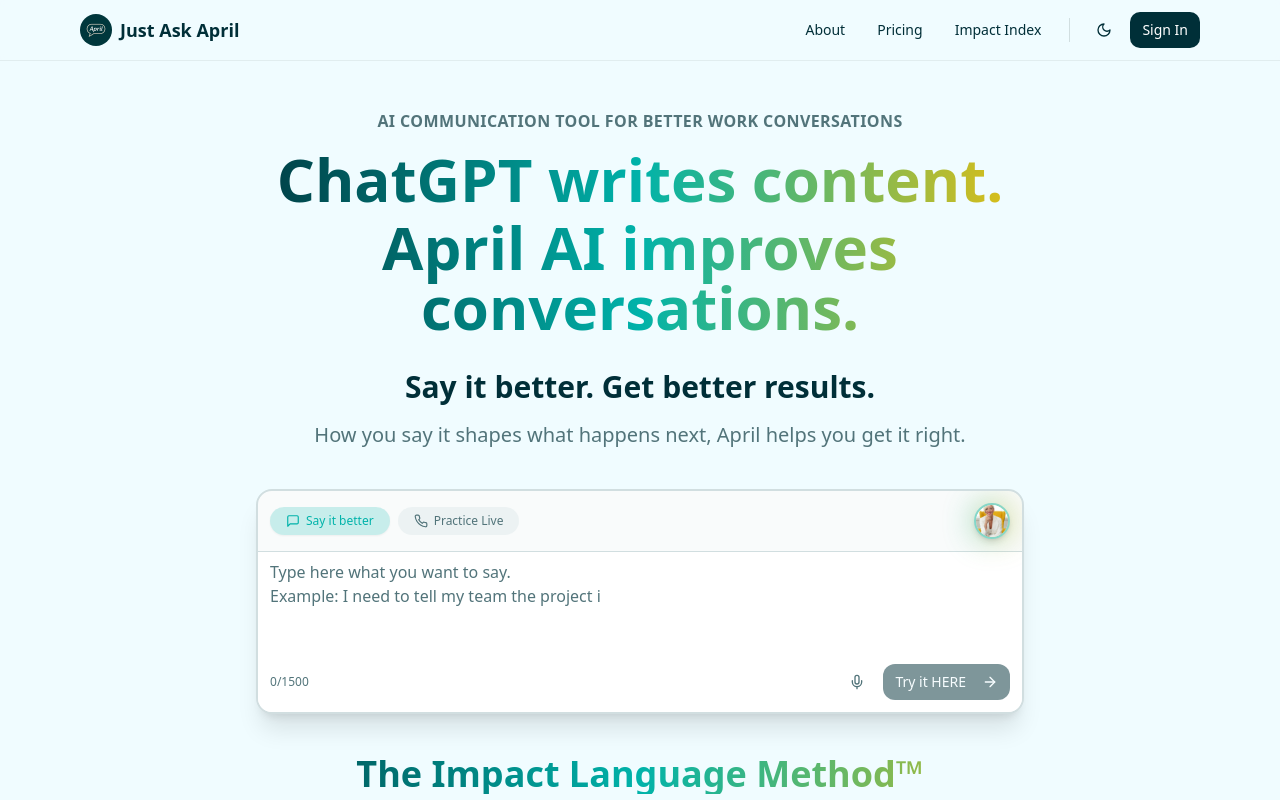
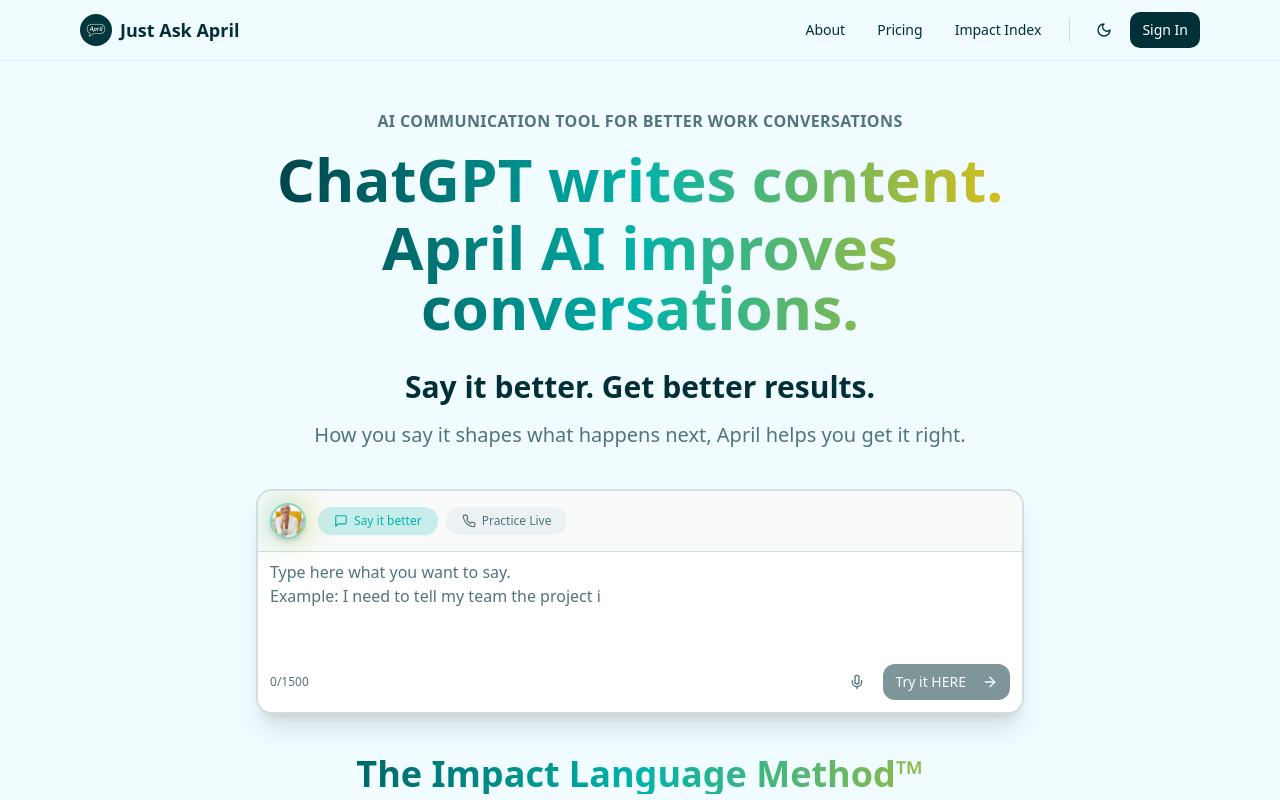
Before and after one commit to askaprilai/just-ask-april, a React (Vite) app: page / in a window 1280 px wide. Shown: the top 800 px of the page. Built offline with nearby package versions, Linux system fonts and the light colour scheme; the HTML template or start-up script is replaced by a standard one.

Commit message:
Add April's photo to chat box

```diff
--- a/src/pages/Index.tsx
+++ b/src/pages/Index.tsx
@@ -513,7 +513,19 @@ const Index = () => {
               <div className="relative animate-scale-in max-w-3xl mx-auto">
                 <div className="relative rounded-2xl border-2 border-border bg-white dark:bg-white shadow-xl overflow-hidden">
                   {/* Toggle Buttons Inside Chat Box */}
-                  <div className="p-3 border-b bg-muted/20 flex items-center justify-between">
+                  <div className="p-3 border-b bg-muted/20 flex items-center gap-3">
+                    {/* April's Glowing Photo */}
+                    <div className="relative hidden sm:block flex-shrink-0">
+                      <div className="absolute inset-0 bg-gradient-to-r from-secondary to-accent rounded-full blur-lg opacity-60 animate-pulse" />
+                      <div className="relative w-9 h-9 rounded-full overflow-hidden border-2 border-secondary/40 shadow-md">
+                        <img
+                          src={aprilImage}
+                          alt="April AI"
+                          className="w-full h-full object-cover"
+                        />
+                      </div>
+                    </div>
+
                     <TabsList className="inline-flex h-9 bg-transparent p-0 gap-2">
                       <TabsTrigger
                         value="text"
@@ -530,18 +542,6 @@ const Index = () => {
                         Practice Live
                       </TabsTrigger>
                     </TabsList>
-
-                    {/* April's Glowing Photo */}
-                    <div className="relative hidden sm:block">
-                      <div className="absolute inset-0 bg-gradient-to-r from-secondary to-accent rounded-full blur-lg opacity-60 animate-pulse" />
-                      <div className="relative w-9 h-9 rounded-full overflow-hidden border-2 border-secondary/40 shadow-md">
-                        <img
-                          src={aprilImage}
-                          alt="April AI"
-                          className="w-full h-full object-cover"
-                        />
-                      </div>
-                    </div>
                   </div>
 
                   <Textarea
@@ -807,7 +807,19 @@ const Index = () => {
             <div className="relative animate-scale-in max-w-3xl mx-auto">
               <div className="relative rounded-2xl border-2 border-border bg-card shadow-xl overflow-hidden">
                 {/* Toggle Buttons Inside Chat Box */}
-                <div className="p-3 border-b bg-muted/20 flex items-center justify-between">
+                <div className="p-3 border-b bg-muted/20 flex items-center gap-3">
+                  {/* April's Glowing Photo */}
+                  <div className="relative hidden sm:block flex-shrink-0">
+                    <div className="absolute inset-0 bg-gradient-to-r from-secondary to-accent rounded-full blur-lg opacity-60 animate-pulse" />
+                    <div className="relative w-9 h-9 rounded-full overflow-hidden border-2 border-secondary/40 shadow-md">
+                      <img
+                        src={aprilImage}
+                        alt="April AI"
+                        className="w-full h-full object-cover"
+                      />
+                    </div>
+                  </div>
+
                   <TabsList className="inline-flex h-9 bg-transparent p-0 gap-2">
                     <TabsTrigger
                       value="text"
@@ -824,18 +836,6 @@ const Index = () => {
                       Practice Live
                     </TabsTrigger>
                   </TabsList>
-
-                  {/* April's Glowing Photo */}
-                  <div className="relative hidden sm:block">
-                    <div className="absolute inset-0 bg-gradient-to-r from-secondary to-accent rounded-full blur-lg opacity-60 animate-pulse" />
-                    <div className="relative w-9 h-9 rounded-full overflow-hidden border-2 border-secondary/40 shadow-md">
-                      <img
-                        src={aprilImage}
-                        alt="April AI"
-                        className="w-full h-full object-cover"
-                      />
-                    </div>
-                  </div>
                 </div>
 
                 <div className="p-4">
```
